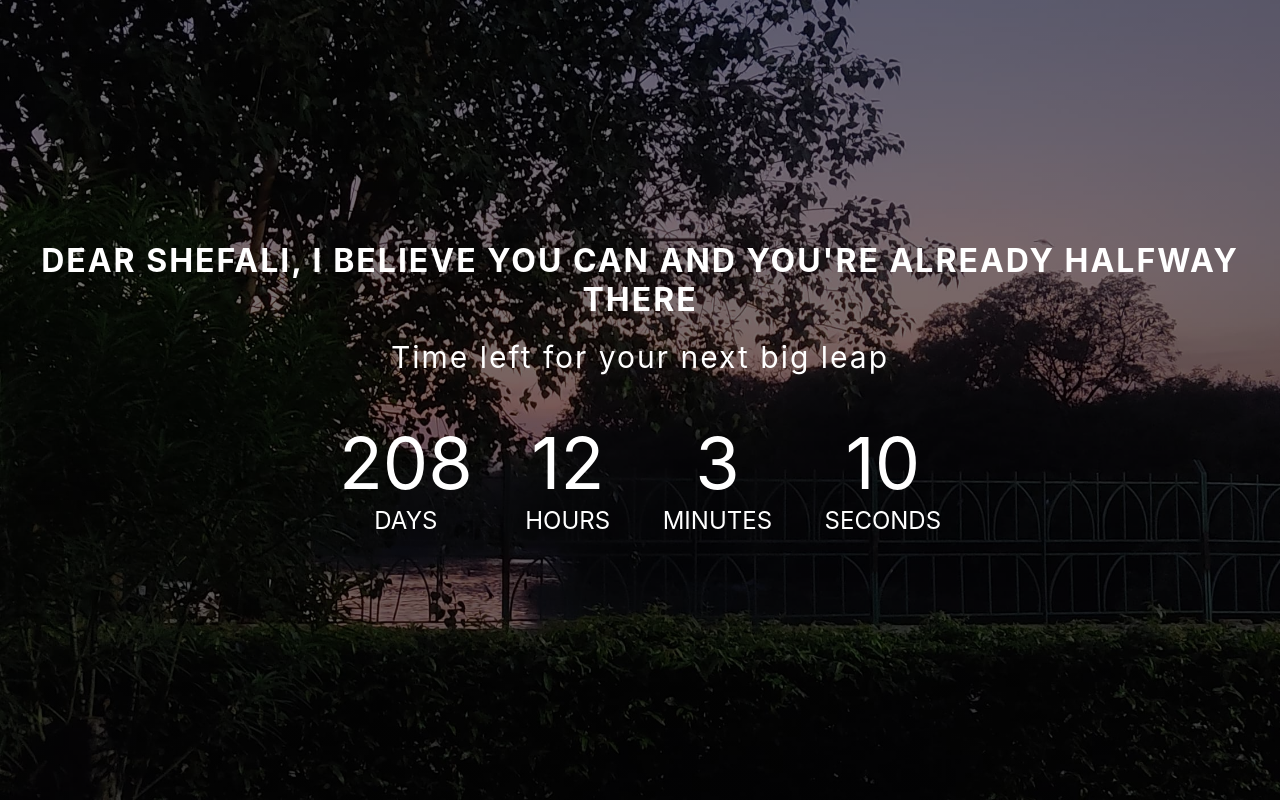
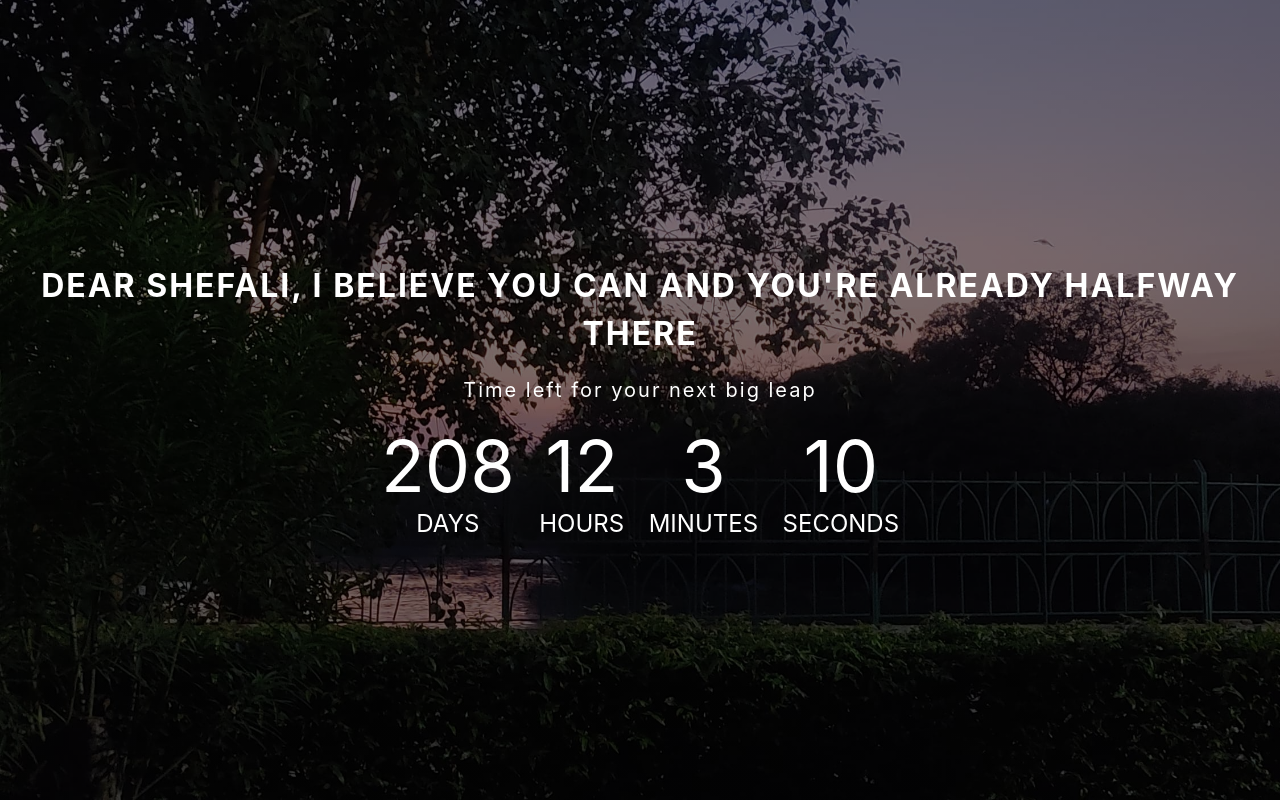
Before and after one commit to TanayS26/shef, a plain HTML site: page index.html in a window 1280 px wide. Drawn offline with Linux system fonts and the light colour scheme.

Commit message:
second commit for shef

```diff
--- a/index.html
+++ b/index.html
@@ -10,7 +10,7 @@
   <body>
     <div class="container">
       <h1 style="color: white" id="headline">Dear Shefali, I believe you can and you're already halfway there</h1>
-      <h3 style="color: white">Time left for your next big leap</h3>
+      <p style="color: white">Time left for your next big leap</p>
       <div id="countdown">
         <ul>
           <li><span id="days"></span>days</li>
--- a/index.js
+++ b/index.js
@@ -32,7 +32,7 @@
         ));
       //do something later when date is reached
       if (distance < 0) {
-        document.getElementById("headline").innerText = "It's my birthday!";
+        document.getElementById("headline").innerText = "Today is the day !";
         document.getElementById("countdown").style.display = "none";
         document.getElementById("content").style.display = "block";
         clearInterval(x);
--- a/styles.css
+++ b/styles.css
@@ -35,15 +35,18 @@ body {
 
 h1 {
     font-weight: bold;
+    line-height: 1.5em;
     letter-spacing: .125rem;
     text-transform: uppercase;
+    padding: 0 20px;
 }
 
-h3 {
+p {
     font-weight: normal;
     letter-spacing: .125rem;
-    font-size: 30px;
+    font-size: 20px;
     margin: 20px 0;
+    padding: 0 20px;
 
 }
 
@@ -51,8 +54,9 @@ li {
     display: inline-block;
     font-size: 1.5em;
     list-style-type: none;
-    padding: 1em;
+    /* padding: 1em; */
     text-transform: uppercase;
+    padding: 0 10px;
 }
 
 li span {
@@ -77,7 +81,7 @@ li{
 
 @media all and (max-width: 768px) {
     h1 {
-        font-size: calc(1.5rem * var(--smaller));
+        font-size: calc(1.7rem * var(--smaller));
     }
 
     li {
```
